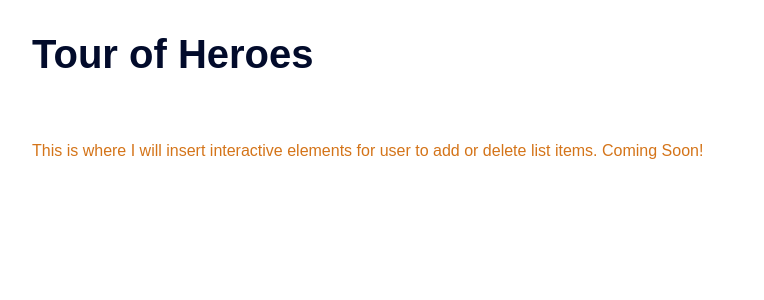
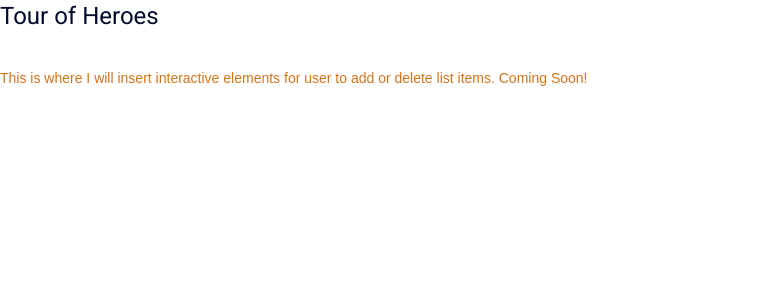
Before and after one commit to asif-kamal/angular-tour-of-heroes, an Angular app: page / in a window 1280 px wide. Shown: the top 300 px of the page, without its empty margins (0-764 px from the left). Built offline with nearby package versions, Linux system fonts and the light colour scheme.

Commit message:
Added a new theme.

```diff
--- a/angular.json
+++ b/angular.json
@@ -24,6 +24,7 @@
               "src/assets"
             ],
             "styles": [
+              "./node_modules/@angular/material/prebuilt-themes/deeppurple-amber.css",
               "src/styles.css"
             ],
             "scripts": []
@@ -87,6 +88,7 @@
               "src/assets"
             ],
             "styles": [
+              "./node_modules/@angular/material/prebuilt-themes/deeppurple-amber.css",
               "src/styles.css"
             ],
             "scripts": []
--- a/package.json
+++ b/package.json
@@ -12,10 +12,12 @@
   "private": true,
   "dependencies": {
     "@angular/animations": "~11.2.4",
+    "@angular/cdk": "^11.2.13",
     "@angular/common": "~11.2.4",
     "@angular/compiler": "~11.2.4",
     "@angular/core": "~11.2.4",
     "@angular/forms": "~11.2.4",
+    "@angular/material": "^11.2.13",
     "@angular/platform-browser": "~11.2.4",
     "@angular/platform-browser-dynamic": "~11.2.4",
     "@angular/router": "~11.2.4",
--- a/src/index.html
+++ b/src/index.html
@@ -6,8 +6,11 @@
   <base href="/">
   <meta name="viewport" content="width=device-width, initial-scale=1">
   <link rel="icon" type="image/x-icon" href="favicon.ico">
+  <link rel="preconnect" href="https://fonts.gstatic.com">
+  <link href="https://fonts.googleapis.com/css2?family=Roboto:wght@300;400;500&display=swap" rel="stylesheet">
+  <link href="https://fonts.googleapis.com/icon?family=Material+Icons" rel="stylesheet">
 </head>
-<body>
+<body class="mat-typography">
   <app-root></app-root>
 </body>
 </html>
--- a/src/styles.css
+++ b/src/styles.css
@@ -22,3 +22,5 @@ h1 {
   * {
     font-family: Arial, Helvetica, sans-serif;
   }
+html, body { height: 100%; }
+body { margin: 0; font-family: Roboto, "Helvetica Neue", sans-serif; }
```
Also changed, not shown: 1 other file (tests, documents, lock files or other folders).
